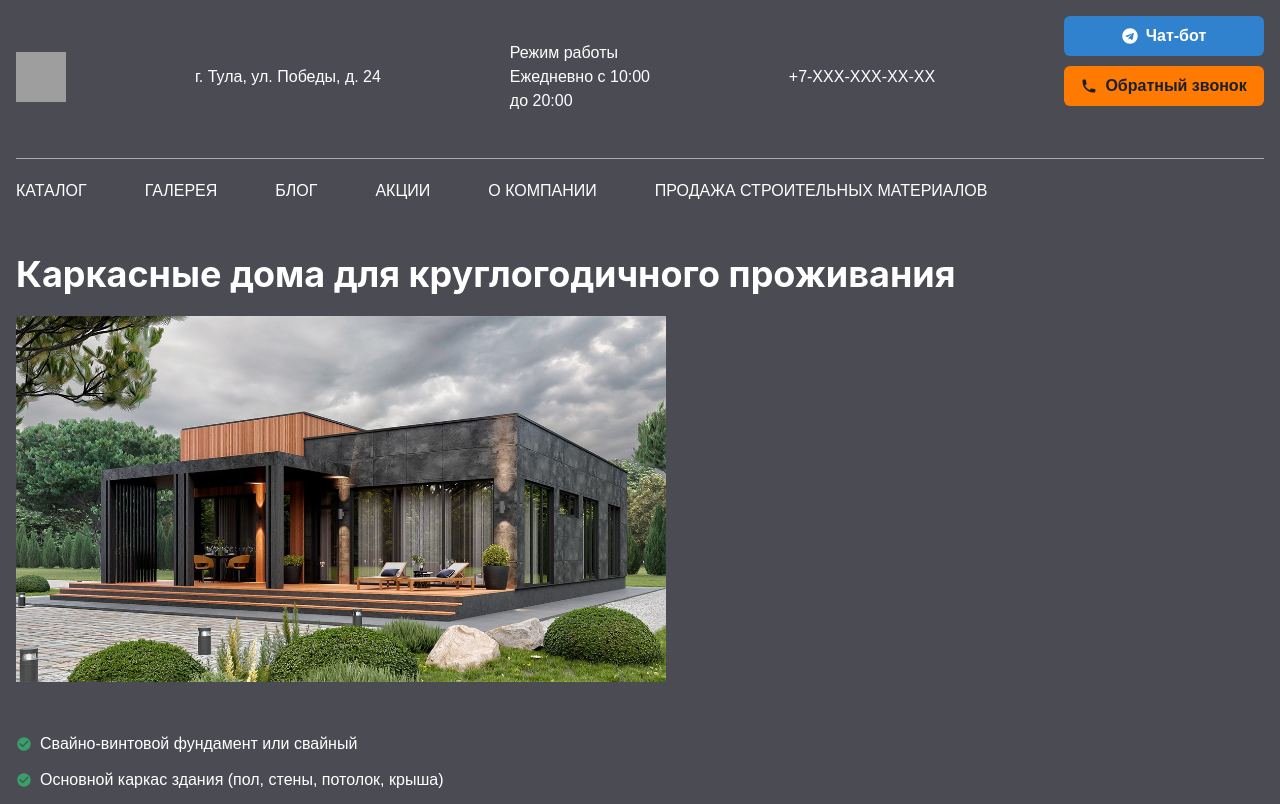
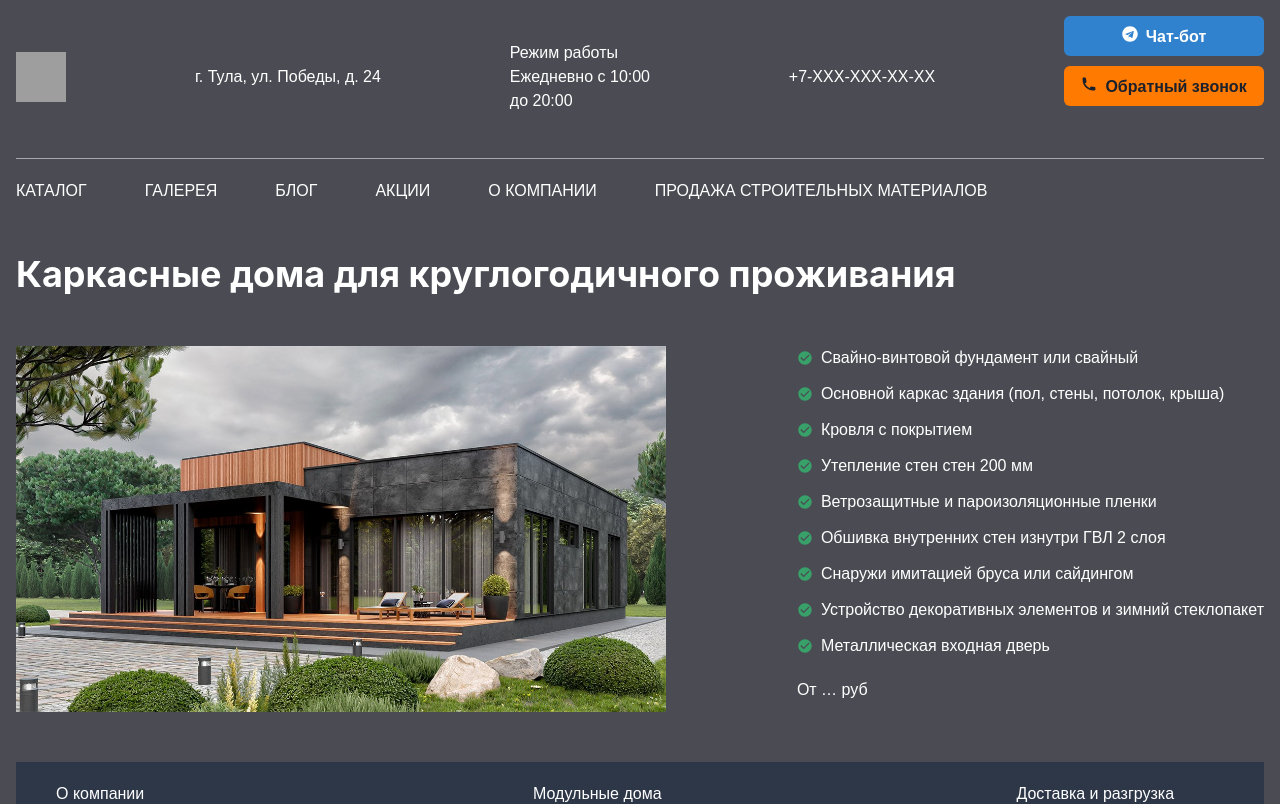
Before and after one commit to dobrovolskyv/builder-project, a Next.js app: page /framehouse in a window 1280 px wide. Shown: the top 804 px of the page. Built offline with nearby package versions, Linux system fonts and the light colour scheme; grey boxes are pictures that could not be loaded.

Commit message:
change direction in housespage

```diff
--- a/app/(houses)/framehouse/page.tsx
+++ b/app/(houses)/framehouse/page.tsx
@@ -1,19 +1,21 @@
 "use client"
 import React from 'react'
 
-import { Box, Heading, Text, Image, List, ListItem, ListIcon } from '@chakra-ui/react'
+import { Box, Heading, Text, Image, List, ListItem, ListIcon, Flex } from '@chakra-ui/react'
 import { MdCheckCircle } from 'react-icons/md'
 
 function FrameHousePage() {
   return (
     <Box m="50px 0">
       <Heading as="h2">Каркасные дома для круглогодичного проживания</Heading>
+      <Flex  gap="50px" alignItems="start" justifyContent="space-between" flexDirection={{base: "column", md: "row"}} mt="50px" w="100%">
       <Image
         src="../images/house3.jpeg"
         maxW="650px"
-        mt="20px"
+        w="100%"
       />
-      <List spacing={3} mt="50px">
+      <Box>
+      <List spacing={3} >
         <ListItem>
           <ListIcon as={MdCheckCircle} color='green.500' />
           Свайно-винтовой фундамент или свайный
@@ -54,6 +56,8 @@ function FrameHousePage() {
         </ListItem>
       </List>
       <Text mt="20px">От … руб</Text>
+      </Box>
+      </Flex>
     </Box>
   )
 }
--- a/app/components/Header/page.tsx
+++ b/app/components/Header/page.tsx
@@ -60,9 +60,9 @@ const Header = () => {
                     <Flex alignItems="center" justifyContent="center" gap="10px" flexDirection="column">
                         <Button leftIcon={<FaTelegram />}
                             w="200px"
-                            visibility={{ base: 'hidden', md: 'visible' }}
+                            display={{ base: 'none', md: 'block' }}
                             colorScheme='blue'>Чат-бот</Button>
-                        <Button leftIcon={<HiPhone />} visibility={{ base: 'hidden', md: 'visible' }}
+                        <Button leftIcon={<HiPhone />} display={{ base: 'none', md: 'block' }}
                             w="200px"
                             bg="#FF7A00" _hover={{ bg: "#FC4C00" }} onClick={onOpen}>Обратный звонок</Button>
                     </Flex>
```
Also changed, not shown: app/(houses)/stonehouse/page.tsx (+9 -3 lines), app/(houses)/summerhouse/page.tsx (+7 -3 lines).
